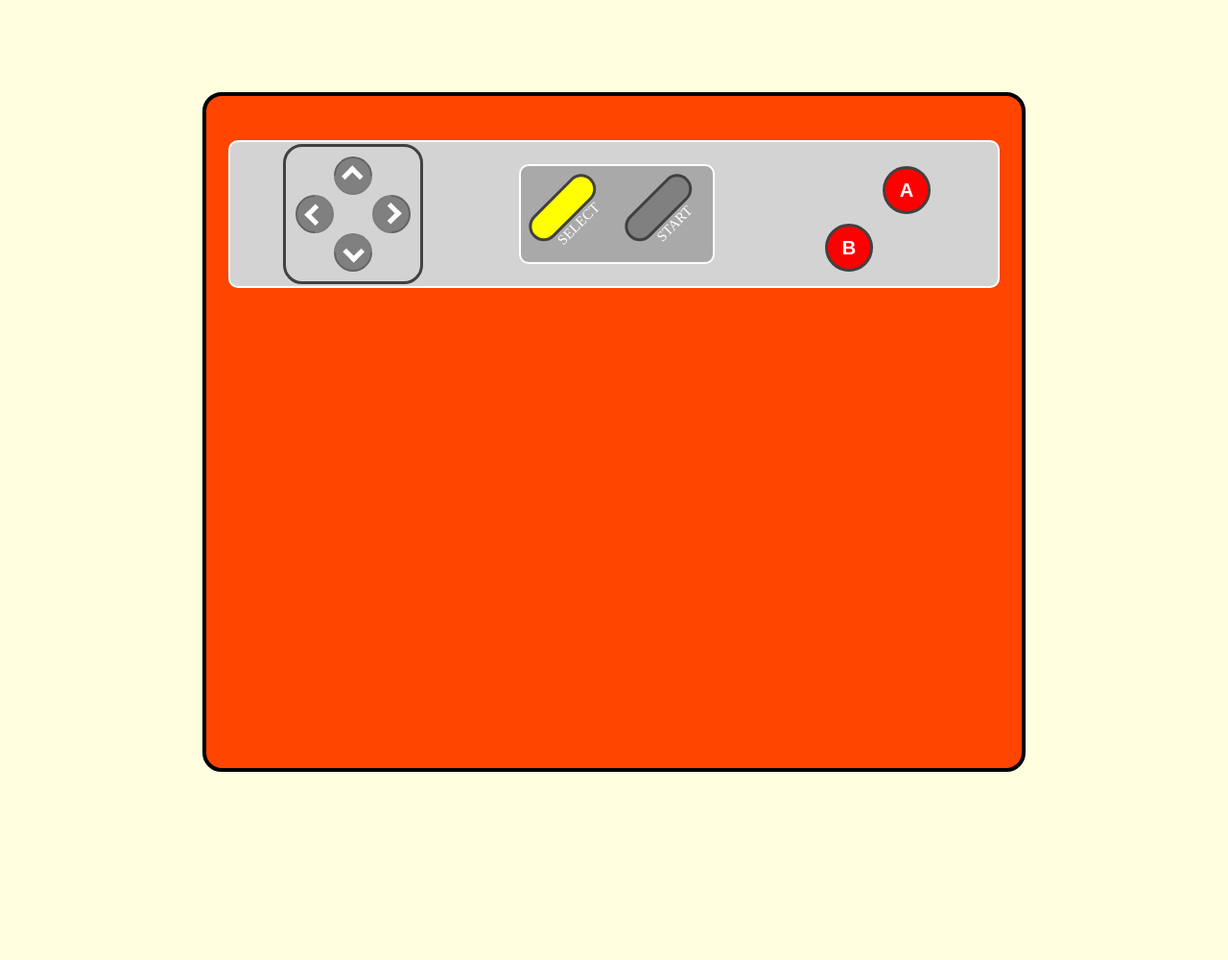
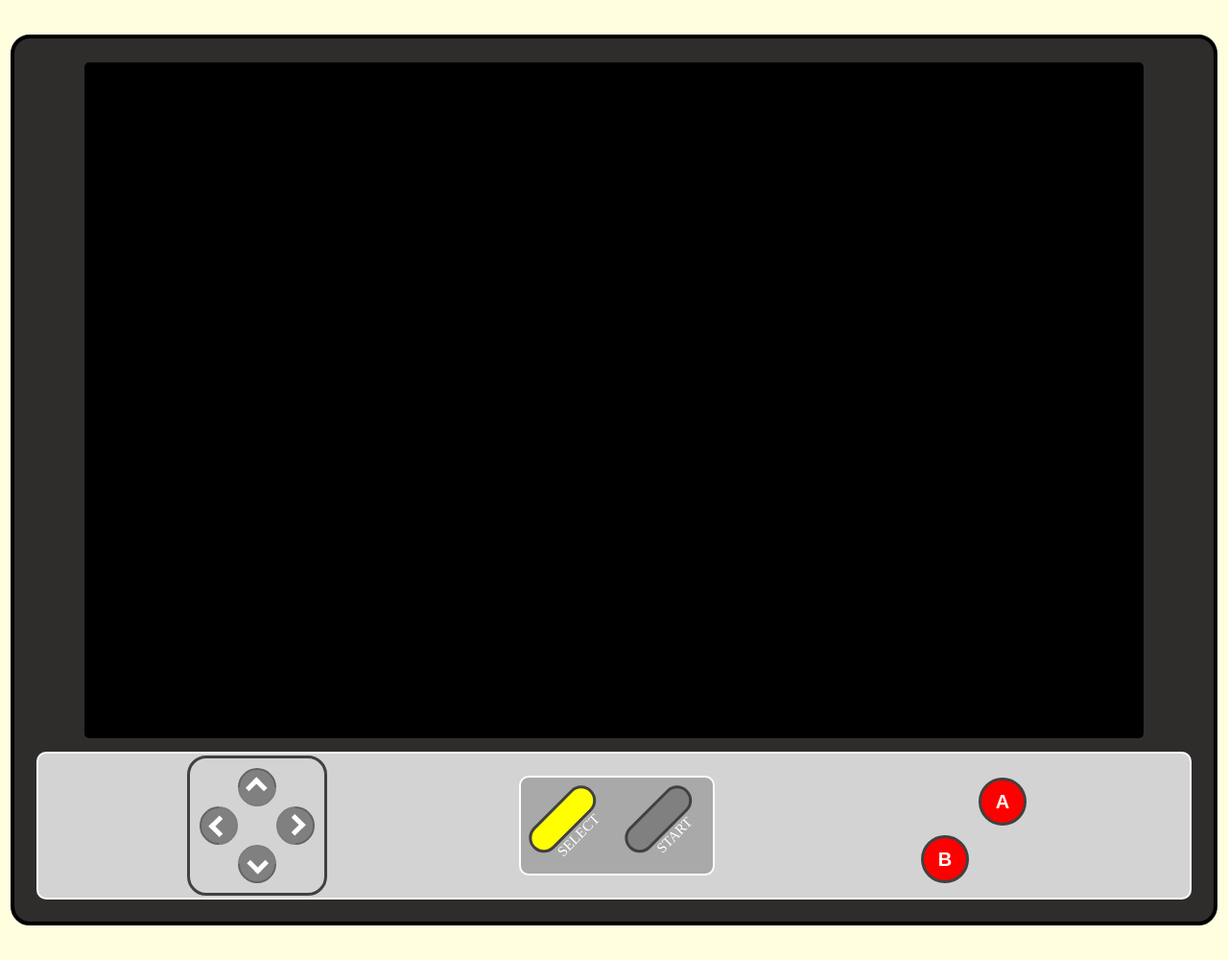
Before and after one commit to LsHanaha/moviemon, a Django app: page / in a window 1280 px wide. Shown: the whole page at 96% size. Before the commit the page ends 804 px from the top, so only its background shows below. Run offline with Django 4.2, Linux system fonts and the light colour scheme.

Commit message:
finish gaget common lookout

```diff
--- a/rush00/moviemon/static/css/buttons.css
+++ b/rush00/moviemon/static/css/buttons.css
@@ -3,14 +3,14 @@
     flex-direction: row;
     align-items: center;
     justify-content: center;
-    width: 100vw;
     height: 150px;
-    margin-top: 3rem;
+    margin-top: 1rem;
+    margin-bottom: 1rem;
 }
 
 .buttons_container {
     background-color: lightgrey;
-    width: 800px;
+    width: 1200px;
     display: flex;
     align-items: center;
     justify-content: center;
@@ -28,7 +28,7 @@
     align-items: center;
     justify-content: center;
     border: 3px solid #424040;
-    margin-right: 100px;
+    margin-right: 200px;
     flex-direction: column;
 }
 
@@ -86,7 +86,7 @@
     font-size: 15px;
     text-transform: uppercase;
     color: white;
-    margin-right: 100px;
+    margin-right: 200px;
     border: 2px solid white;
     border-radius: 10px;
 }
--- a/rush00/moviemon/static/css/main.css
+++ b/rush00/moviemon/static/css/main.css
@@ -5,7 +5,8 @@
 
 .gaget {
     width: 100%;
-    height: 900px;
+    height: 100vh;
+    min-height: 1000px;
     display: flex;
     align-items: center;
     justify-content: center;
@@ -13,10 +14,12 @@
 }
 
 .gaget_content {
-    width: 850px;
-    height: 700px;
+    width: 1250px;
+    height: 920px;
     display: flex;
-    background-color: orangered;
     border-radius: 20px;
     border: 4px solid black;
+    flex-direction: column;
+    align-items: center;
+    background-color: #2f2c2c;
 }
--- /dev/null
+++ b/rush00/moviemon/static/css/screen.css
@@ -0,0 +1,9 @@
+.screen {
+    display: flex;
+    width: 1100px;
+    height: 700px;
+    background-color: black;
+    margin-top: 25px;
+    border: 2px solid black;
+    border-radius: 5px;
+}
--- a/rush00/moviemon/templates/index.html
+++ b/rush00/moviemon/templates/index.html
@@ -6,13 +6,14 @@
 
     {% load static %}
     <link rel="stylesheet" href="{% static 'css/main.css' %}">
+    <link rel="stylesheet" href="{% static 'css/screen.css' %}">
     <link rel="stylesheet" href="{% static 'css/buttons.css' %}">
     {% block style %} <link rel="stylesheet" href="{% static 'css/main.css' %}"> {% endblock %}
 </head>
 <body>
     <div class="gaget">
         <div class="gaget_content">
-            {% block content %}{% endblock %}
+            {% include 'screen.html'  %}
             {% include 'buttons.html' %}
         </div>
     </div>
--- /dev/null
+++ b/rush00/moviemon/templates/screen.html
@@ -0,0 +1,4 @@
+
+<div class="screen">
+    {%  block content %} {% endblock %}
+</div>
```
